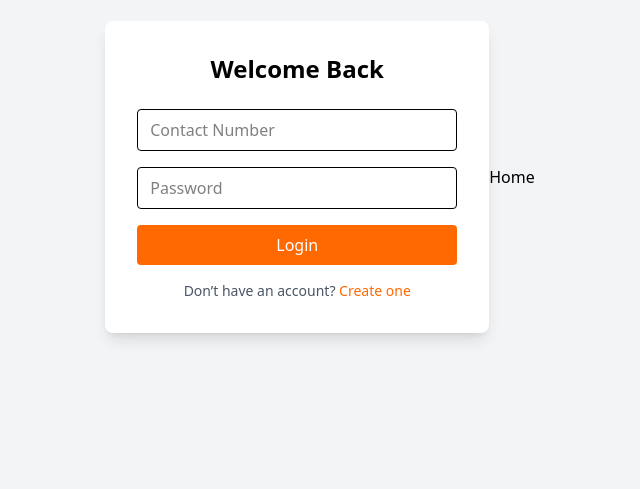
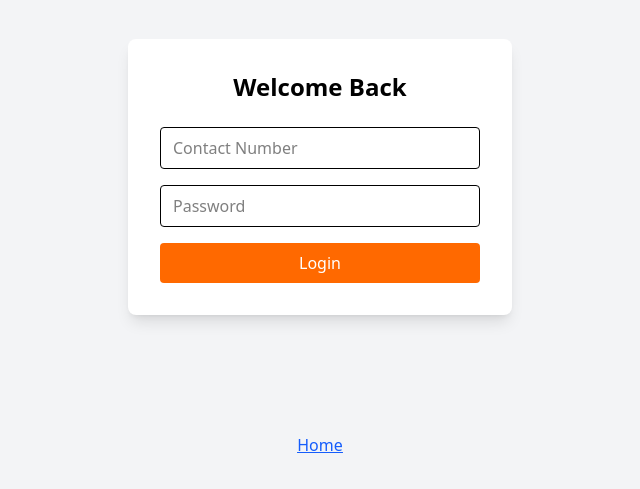
Before and after one commit to rahulbhongade358/Resturant-Manager, a React (Vite) app in the folder client/: page /login in a window 1280 px wide. Shown: the part 223-712 px from the top of the page, without its empty margins (320-960 px from the left). Built offline with nearby package versions, Linux system fonts and the light colour scheme.

Commit message:
feat: streamline login process by removing redundant validation comments and enhancing user role checks

```diff
--- a/client/src/Component/Login.jsx
+++ b/client/src/Component/Login.jsx
@@ -14,20 +14,17 @@ function Login() {
         loginuser
       );
 
-      // ✔ Staff roles only (Admin, Waiter, Chef)
       if (response?.data?.success) {
         localStorage.setItem("userlogin", JSON.stringify(response.data.user));
         window.location.href = "/";
         return;
       }
     } catch (err) {
-      // ❌ Customer trying to login → Access Denied
       if (err.response?.status === 403) {
         window.location.href = "/unauthorized";
         return;
       }
 
-      // ❌ Wrong number/password
       if (err.response?.status === 401) {
         window.location.href = "/unauthorized";
         return;
@@ -71,18 +68,8 @@ function Login() {
             Login
           </button>
         </div>
-
-        <p className="text-center text-sm text-gray-600 mt-4">
-          Don’t have an account?{" "}
-          <Link
-            to="/signup"
-            className="text-orange-500 font-medium hover:underline"
-          >
-            Create one
-          </Link>
-        </p>
       </div>
-      <div>
+      <div className="absolute bottom-30 text-blue-600 underline hover:text-blue-800">
         <Link to="/">Home</Link>
       </div>
     </div>
```
Also changed, not shown: 1 other file (tests, documents, lock files or other folders).
